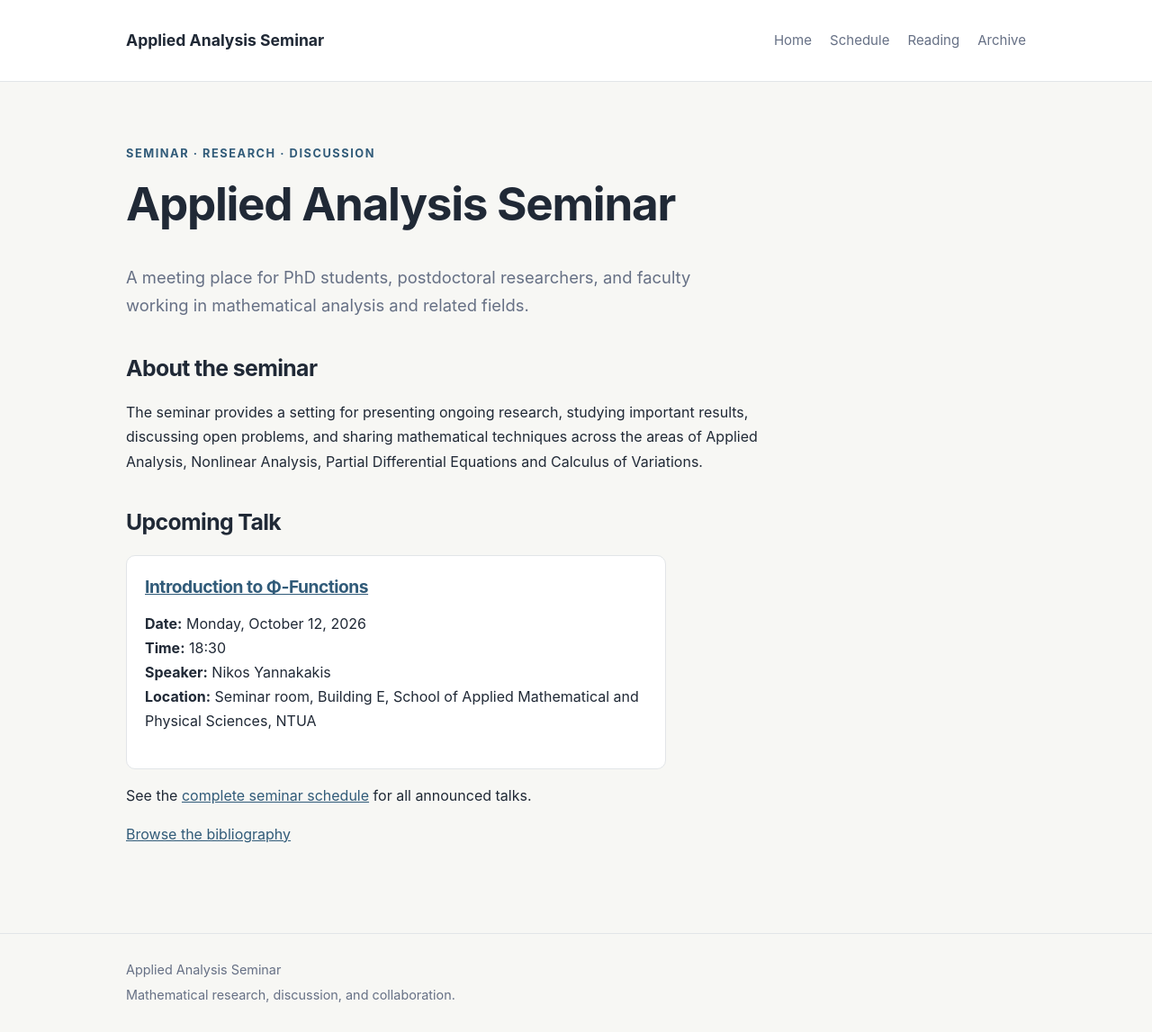
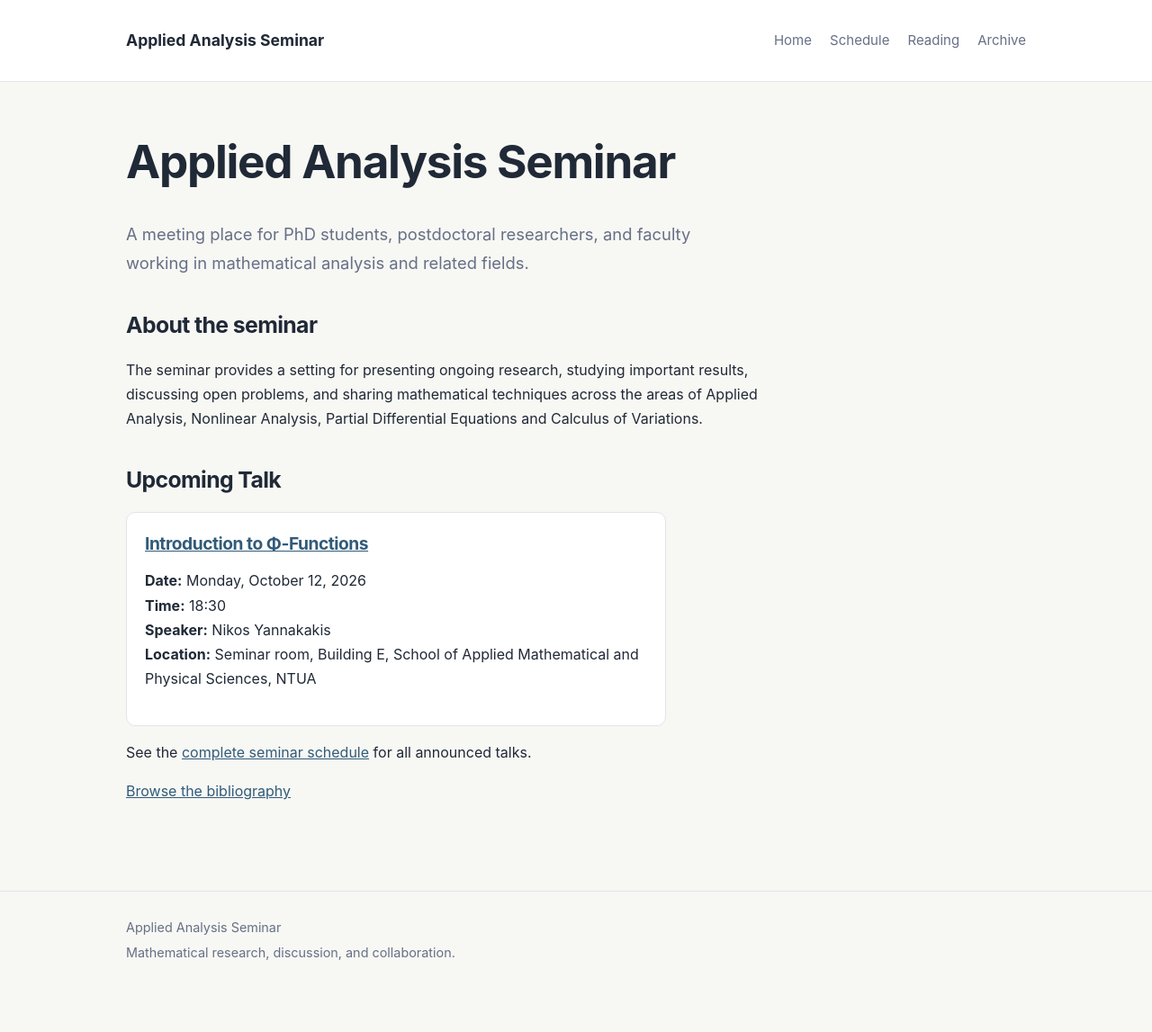
Before and after one commit to gvpantazis/math-seminar, a Jekyll site: the page built from index.md, in a window 1280 px wide. Shown: the whole page at 90% size. Built offline with Jekyll 4.4.1, drawn with Linux system fonts in a browser that asks for light colours; after the commit the page ends 1100 px from its top, so only the background shows below that.

Commit message:
Update index.md

```diff
--- a/index.md
+++ b/index.md
@@ -3,9 +3,6 @@ layout: default
 title: Home
 description: Mathematics research seminar announcements and talks
 ---
-
-<p class="eyebrow">Seminar · Research · Discussion</p>
-
 # Applied Analysis Seminar
 
 <p class="lead">
```
